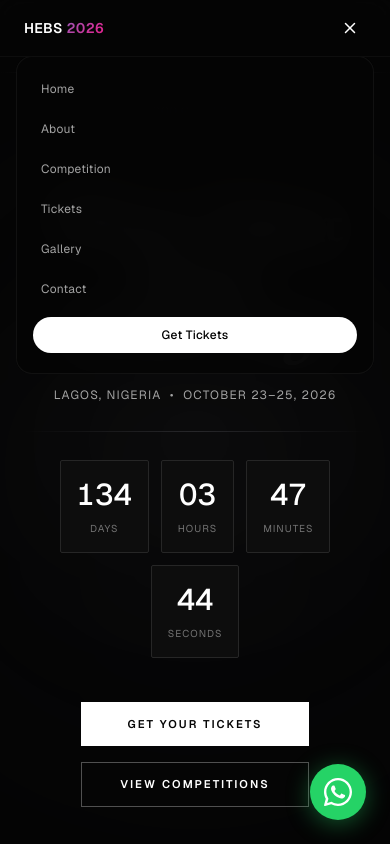
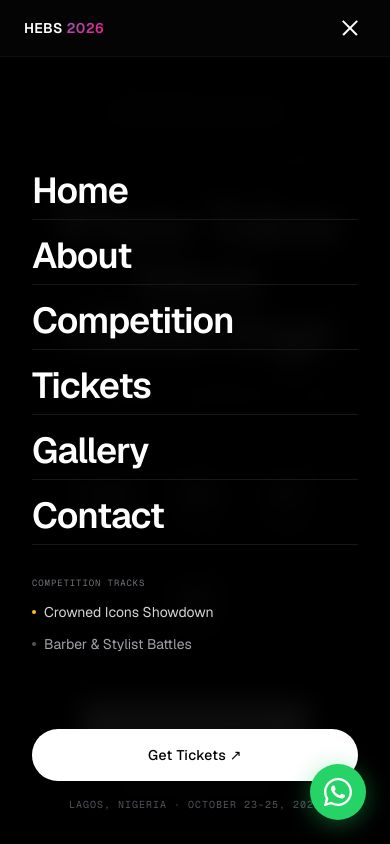
Before and after one commit to alexis800-glitch/hebs-lagos-2026, a Next.js app: page / in a window 390 px wide. Both pictures are taken after a click on the button "Toggle menu". Shown: the top 844 px of the page. Built offline with nearby package versions, Linux system fonts and the light colour scheme.

Commit message:
feat: Nike-style full-screen mobile menu with morphing hamburger and cascading links

```diff
--- a/components/Navbar.tsx
+++ b/components/Navbar.tsx
@@ -1,8 +1,8 @@
 "use client";
 
 import { useState } from "react";
-import { motion, AnimatePresence } from "framer-motion";
-import { Menu, X, ChevronDown } from "lucide-react";
+import { motion } from "framer-motion";
+import { ChevronDown } from "lucide-react";
 import { useMounted } from "@/hooks/useMounted";
 
 const navLinks = [
@@ -23,12 +23,13 @@ export default function Navbar() {
   const mounted = useMounted();
   const [menuOpen, setMenuOpen] = useState(false);
   const [isCompetitionOpen, setIsCompetitionOpen] = useState(false);
+
   const closeMenu = () => setMenuOpen(false);
 
   return (
     <>
-      {/* Full-width fixed bar */}
-      <div className="w-full fixed top-0 left-0 right-0 z-50 bg-[#050505]/80 backdrop-blur-md border-b border-neutral-900/50">
+      {/* Fixed nav bar — sits above the mobile overlay */}
+      <div className="w-full fixed top-0 left-0 right-0 z-[60] bg-[#050505]/80 backdrop-blur-md border-b border-neutral-900/50">
         <motion.nav
           initial={mounted ? { y: -64, opacity: 0 } : false}
           animate={{ y: 0, opacity: 1 }}
@@ -38,7 +39,8 @@ export default function Navbar() {
           {/* Logo */}
           <a
             href="#home"
-            className="font-sans font-semibold text-sm text-white tracking-wide shrink-0"
+            onClick={closeMenu}
+            className="font-sans font-semibold text-sm text-white tracking-wide shrink-0 relative z-10"
           >
             HEBS{" "}
             <span
@@ -63,7 +65,6 @@ export default function Navbar() {
                     onMouseEnter={() => setIsCompetitionOpen(true)}
                     onMouseLeave={() => setIsCompetitionOpen(false)}
                   >
-                    {/* Trigger label — same class as all other links */}
                     <a href={link.href} className={linkClass}>
                       Competition
                       <ChevronDown
@@ -84,48 +85,28 @@ export default function Navbar() {
                       }`}
                     >
                       <div className="bg-zinc-900 border border-zinc-800 rounded-xl shadow-2xl overflow-hidden">
-                        {/* 2-column card grid */}
                         <div className="grid grid-cols-2 gap-px bg-zinc-800">
-                          {/* Col 1 — Crowned Icons */}
                           <a
                             href="/competition/crowned-icons"
                             onClick={() => setIsCompetitionOpen(false)}
                             className="bg-zinc-900 hover:bg-zinc-800/80 p-5 flex flex-col gap-2 transition-colors group/item"
                           >
-                            <span className="font-mono text-[9px] uppercase tracking-widest text-amber-500 font-medium">
-                              Track 01
-                            </span>
-                            <span className="font-serif text-[15px] font-light text-white group-hover/item:text-amber-400 transition-colors leading-snug">
-                              Crowned Icons Showdown
-                            </span>
-                            <span className="font-sans text-xs text-zinc-400 font-light leading-relaxed">
-                              Global Team Runway Championship. 5-discipline teams compete live on stage for $35,000 in prizes.
-                            </span>
+                            <span className="font-mono text-[9px] uppercase tracking-widest text-amber-500 font-medium">Track 01</span>
+                            <span className="font-serif text-[15px] font-light text-white group-hover/item:text-amber-400 transition-colors leading-snug">Crowned Icons Showdown</span>
+                            <span className="font-sans text-xs text-zinc-400 font-light leading-relaxed">Global Team Runway Championship. 5-discipline teams compete live on stage for $35,000 in prizes.</span>
                           </a>
-
-                          {/* Col 2 — Barber Battles */}
                           <a
                             href="/competition/barber-battles"
                             onClick={() => setIsCompetitionOpen(false)}
                             className="bg-zinc-900 hover:bg-zinc-800/80 p-5 flex flex-col gap-2 transition-colors group/item"
                           >
-                            <span className="font-mono text-[9px] uppercase tracking-widest text-zinc-500 font-medium">
-                              Track 02
-                            </span>
-                            <span className="font-serif text-[15px] font-light text-white group-hover/item:text-amber-400 transition-colors leading-snug">
-                              Barber &amp; Stylist Battles
-                            </span>
-                            <span className="font-sans text-xs text-zinc-400 font-light leading-relaxed">
-                              6 hyper-focused individual showdowns testing precision speed, complex partitioning, and elite craftsmanship.
-                            </span>
+                            <span className="font-mono text-[9px] uppercase tracking-widest text-zinc-500 font-medium">Track 02</span>
+                            <span className="font-serif text-[15px] font-light text-white group-hover/item:text-amber-400 transition-colors leading-snug">Barber &amp; Stylist Battles</span>
+                            <span className="font-sans text-xs text-zinc-400 font-light leading-relaxed">6 hyper-focused individual showdowns testing precision speed, complex partitioning, and elite craftsmanship.</span>
                           </a>
                         </div>
-
-                        {/* Footer strip */}
                         <div className="px-5 py-3 bg-zinc-950 border-t border-zinc-800 flex items-center justify-between">
-                          <span className="font-mono text-[9px] uppercase tracking-widest text-zinc-500">
-                            HEBS Lagos · Oct 23–25, 2026
-                          </span>
+                          <span className="font-mono text-[9px] uppercase tracking-widest text-zinc-500">HEBS Lagos · Oct 23–25, 2026</span>
                           <a
                             href="https://hebseventportal.com"
                             target="_blank"
@@ -159,59 +140,114 @@ export default function Navbar() {
             Get Tickets
           </a>
 
-          {/* Hamburger — mobile only */}
+          {/* Hamburger — morphs into X on open */}
           <button
-            className="md:hidden flex items-center justify-center w-8 h-8 text-white"
+            className="md:hidden relative z-10 flex items-center justify-center w-8 h-8"
             onClick={() => setMenuOpen((o) => !o)}
             aria-label="Toggle menu"
           >
-            {menuOpen ? <X size={18} /> : <Menu size={18} />}
+            <div className="relative w-5 h-[14px]">
+              <span
+                className={`absolute left-0 block w-full bg-white origin-center transition-all duration-300 ease-out ${
+                  menuOpen
+                    ? "top-[6px] rotate-45 h-[1.5px]"
+                    : "top-0 rotate-0 h-[1.5px]"
+                }`}
+              />
+              <span
+                className={`absolute left-0 top-[6px] block w-full h-[1.5px] bg-white origin-center transition-all duration-200 ${
+                  menuOpen ? "opacity-0 scale-x-0" : "opacity-100 scale-x-100"
+                }`}
+              />
+              <span
+                className={`absolute left-0 block w-full bg-white origin-center transition-all duration-300 ease-out ${
+                  menuOpen
+                    ? "top-[6px] -rotate-45 h-[1.5px]"
+                    : "top-[13px] rotate-0 h-[1.5px]"
+                }`}
+              />
+            </div>
           </button>
         </motion.nav>
       </div>
 
-      {/* Mobile dropdown */}
-      <AnimatePresence>
-        {menuOpen && (
-          <motion.div
-            initial={{ opacity: 0, y: -8 }}
-            animate={{ opacity: 1, y: 0 }}
-            exit={{ opacity: 0, y: -8 }}
-            transition={{ duration: 0.2, ease: EASE }}
-            className="fixed top-14 inset-x-4 z-40 md:hidden max-w-5xl mx-auto rounded-2xl overflow-hidden border border-white/5"
-            style={{
-              background: "rgba(5,5,5,0.96)",
-              backdropFilter: "blur(24px)",
-              WebkitBackdropFilter: "blur(24px)",
-            }}
+      {/* Full-screen mobile overlay — slides in from right */}
+      <div
+        className={`fixed inset-0 bg-black/95 backdrop-blur-md z-50 flex flex-col justify-between p-8 transition-transform duration-500 ease-out md:hidden ${
+          menuOpen ? "translate-x-0" : "translate-x-full"
+        }`}
       >
-            <ul className="flex flex-col py-3 px-2">
-              {navLinks.map((link) => (
-                <li key={link.label}>
+        {/* Top spacer for nav bar height */}
+        <div className="h-14 shrink-0" />
+
+        {/* Cascading nav links */}
+        <nav className="flex flex-col gap-2 flex-1 justify-center">
+          {navLinks.map((link, i) => (
             <a
+              key={link.label}
               href={link.href}
               onClick={closeMenu}
-                    className="block px-4 py-3 font-sans text-xs tracking-wide text-neutral-400 hover:text-white transition-colors rounded-xl"
+              style={{
+                transitionDelay: menuOpen ? `${i * 55 + 80}ms` : "0ms",
+              }}
+              className={`block text-4xl font-semibold tracking-tight text-white py-2 hover:text-zinc-400 transition-all duration-500 border-b border-zinc-900 ${
+                menuOpen
+                  ? "opacity-100 translate-y-0"
+                  : "opacity-0 translate-y-6"
+              }`}
             >
               {link.label}
             </a>
-                </li>
           ))}
-              <li className="mt-2 px-2 pb-2">
+
+          {/* Competition sub-links */}
+          <div
+            style={{ transitionDelay: menuOpen ? `${navLinks.length * 55 + 80}ms` : "0ms" }}
+            className={`mt-6 flex flex-col gap-3 transition-all duration-500 ${
+              menuOpen ? "opacity-100 translate-y-0" : "opacity-0 translate-y-6"
+            }`}
+          >
+            <p className="font-mono text-[9px] uppercase tracking-widest text-zinc-500">Competition Tracks</p>
+            <a
+              href="/competition/crowned-icons"
+              onClick={closeMenu}
+              className="font-sans text-sm text-zinc-300 hover:text-white transition-colors flex items-center gap-2"
+            >
+              <span className="w-1 h-1 bg-amber-400 rounded-full shrink-0" />
+              Crowned Icons Showdown
+            </a>
+            <a
+              href="/competition/barber-battles"
+              onClick={closeMenu}
+              className="font-sans text-sm text-zinc-400 hover:text-white transition-colors flex items-center gap-2"
+            >
+              <span className="w-1 h-1 bg-zinc-600 rounded-full shrink-0" />
+              Barber &amp; Stylist Battles
+            </a>
+          </div>
+        </nav>
+
+        {/* Bottom — CTA + event info */}
+        <div
+          style={{ transitionDelay: menuOpen ? "500ms" : "0ms" }}
+          className={`flex flex-col gap-4 transition-all duration-500 ${
+            menuOpen ? "opacity-100 translate-y-0" : "opacity-0 translate-y-4"
+          }`}
+        >
           <a
             href="https://hebseventportal.com"
             target="_blank"
             rel="noopener noreferrer"
             onClick={closeMenu}
-                  className="block w-full text-center font-sans text-xs px-4 py-2.5 bg-white text-black hover:bg-neutral-200 font-medium tracking-wide rounded-full transition-all duration-200"
+            className="block w-full text-center font-sans text-sm font-medium py-4 bg-white text-black hover:bg-zinc-200 rounded-full transition-all duration-200 tracking-wide"
           >
-                  Get Tickets
+            Get Tickets ↗
           </a>
-              </li>
-            </ul>
-          </motion.div>
-        )}
-      </AnimatePresence>
+          <p className="font-mono text-[10px] uppercase tracking-widest text-zinc-600 text-center">
+            Lagos, Nigeria · October 23–25, 2026
+          </p>
+        </div>
+      </div>
     </>
   );
 }
```
Lines whose indentation alone changed are shown as unchanged.
